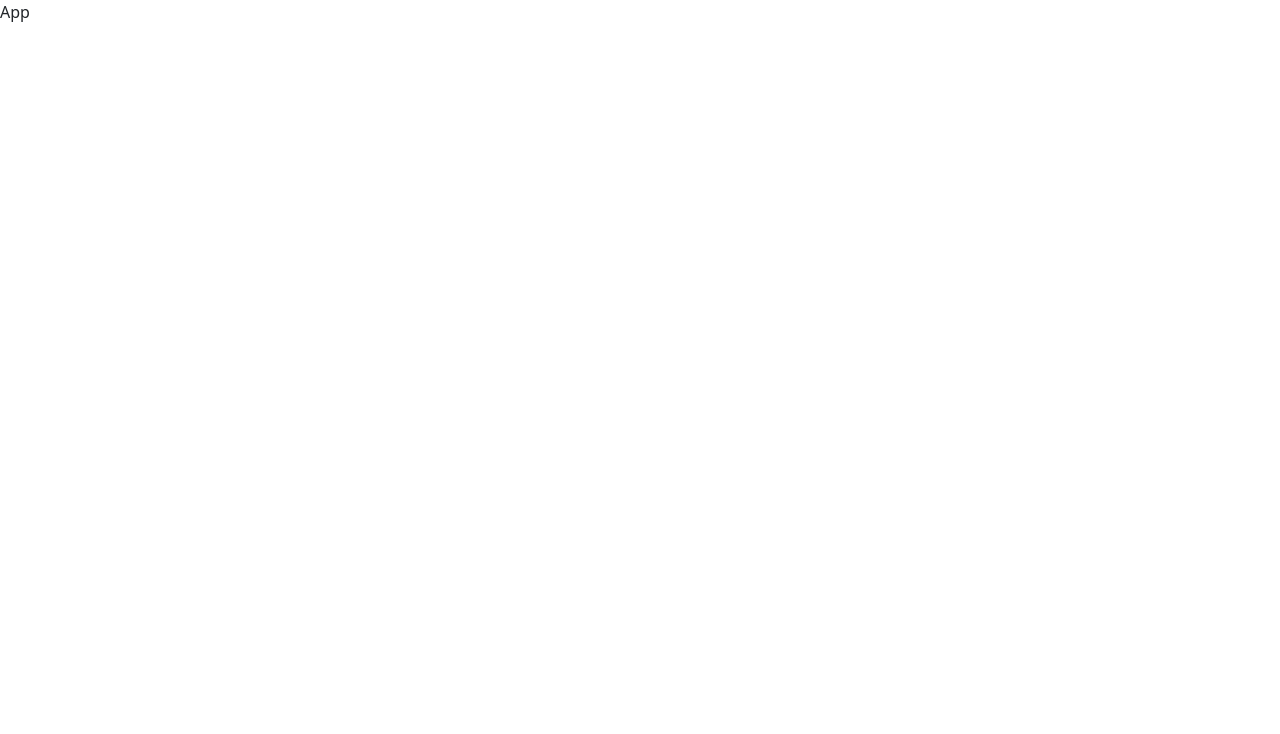
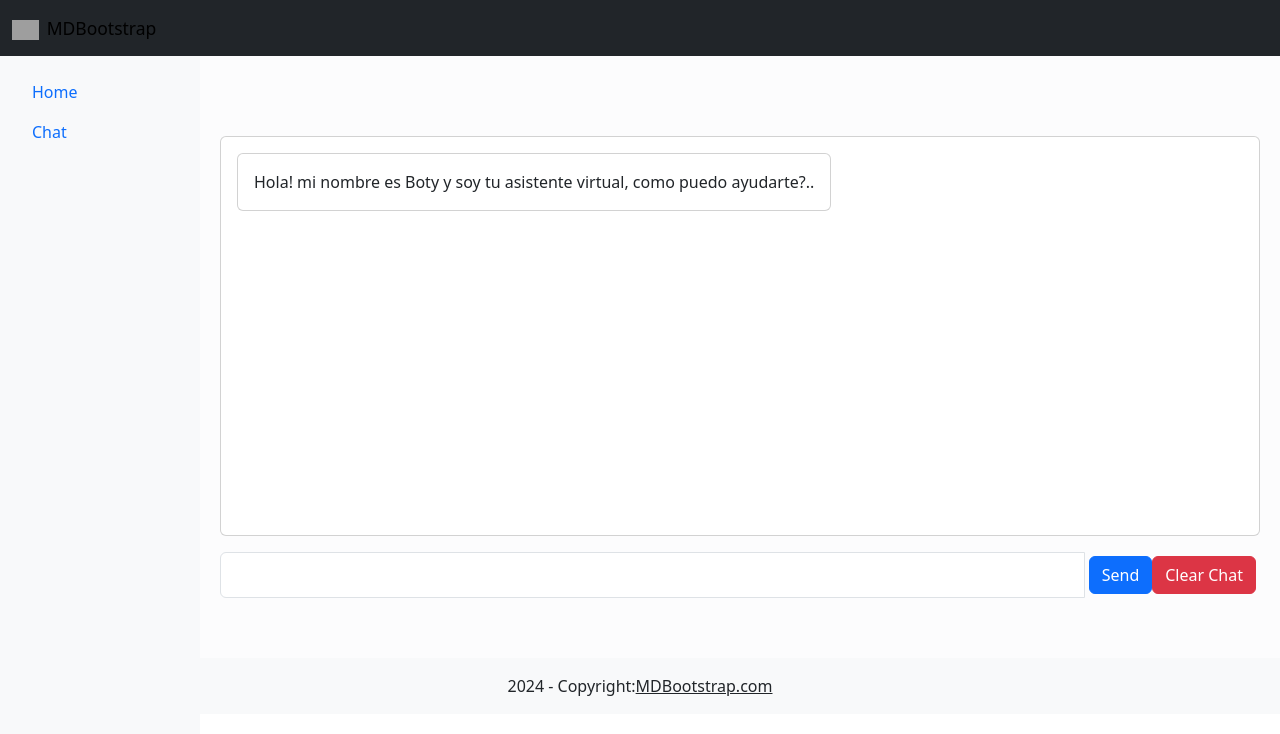
Before and after one commit to juancespinozazumbado/Minibot-Cliente, a React (Vite) app: page / in a window 1280 px wide. Shown: the top 734 px of the page. Built offline with nearby package versions, Linux system fonts and the light colour scheme; grey boxes are pictures that could not be loaded.

Commit message:
funcionalidad chat

```diff
--- a/package.json
+++ b/package.json
@@ -10,10 +10,12 @@
     "preview": "vite preview"
   },
   "dependencies": {
+    "axios": "^1.7.2",
     "bootstrap": "^5.3.3",
     "bootstrap-icons": "^1.11.3",
     "react": "^18.3.1",
-    "react-dom": "^18.3.1"
+    "react-dom": "^18.3.1",
+    "react-router-dom": "^6.24.1"
   },
   "devDependencies": {
     "@types/react": "^18.3.3",
--- a/src/App.jsx
+++ b/src/App.jsx
@@ -1,6 +1,12 @@
 import { useState } from 'react'
 import reactLogo from './assets/react.svg'
 import viteLogo from '/vite.svg'
+import Navbar from './components/Layout/Navbar'
+import Sidebar from './components/Layout/Sidebar'
+import Footer from './components/Layout/Footer'
+import Chat from './components/Chat/Chat'
+
+
 import './App.css'
 
 function App() {
@@ -8,7 +14,14 @@ function App() {
 
   return (
     <>
-     <p>App </p>
+      <div>
+        <Navbar />
+        <Sidebar />
+          <div className="content bg-light-subtle" style={{ marginLeft: '200px', paddingTop: '60px', paddingBottom: '40px' }}>
+          <Chat />
+        </div>
+        <Footer />
+      </div>
     </>
   )
 }
--- /dev/null
+++ b/src/Service/ChatService.js
@@ -0,0 +1,16 @@
+import axios from 'axios';
+
+const API_URL = 'https://miniboot-servicio.azurewebsites.net/api/v1';
+//const API_URL = 'https://localhost:5001/api/v1'
+
+const sendMessage = async (message) => {
+  try {
+    const response = await axios.post(`${API_URL}/chat/send`, { texto : message });
+    return response.data;
+  } catch (error) {
+    console.error('Error sending message:', error);
+    throw error;
+  }
+};
+
+export { sendMessage };
--- /dev/null
+++ b/src/components/Chat/Chat.jsx
@@ -0,0 +1,147 @@
+// import React, { useState, useEffect } from 'react';
+// import axios from 'axios';
+
+// const firstMessages = [
+//      { message: "Hola! mi nombre es Boty y soy tu asistente virtual, como puedo ayudarte?.." , bot: true },
+// ];
+
+// localStorage.setItem('messages', JSON.stringify(firstMessages));
+
+
+
+
+// const Chat = () => {
+//   const [messages, setMessages] = useState([]);
+//   const [input, setInput] = useState('');
+
+//   useEffect(() => {
+//     const storedMessages = JSON.parse(localStorage.getItem('messages')) || [];
+//     setMessages(storedMessages);
+//   }, []);
+
+//   const handleSend = async () => {
+//     if (input.trim()) {
+//       const userMessage = { message: input, bot: false };
+//       const updatedMessages = [...messages, userMessage];
+//       setMessages(updatedMessages);
+//       localStorage.setItem('messages', JSON.stringify(updatedMessages));
+
+//       const response = await axios.post('/api/chat', { message: input });
+//       const botMessage = { message: response.data.response, bot: true };
+//       const finalMessages = [...updatedMessages, botMessage];
+//       setMessages(finalMessages);
+//       localStorage.setItem('messages', JSON.stringify(finalMessages));
+//       setInput('');
+//     }
+//   };
+
+//   return (
+//     <div className="container" style={{ marginLeft: '200px', padding: '20px' }}>
+//       <div className="card" style={{ height: '400px', overflowY: 'scroll' }}>
+//         <div className="card-body">
+//           {messages.map((msg, index) => (
+//             <div
+//               key={index}
+//               className={`d-flex ${msg.bot ? 'justify-content-start' : 'justify-content-end'}`}
+//             >
+//               <div className="card mb-2" style={{ maxWidth: '80%' }}>
+//                 <div className="card-body">
+//                   <p className="card-text">{msg.message}</p>
+//                 </div>
+//               </div>
+//             </div>
+//           ))}
+//         </div>
+//       </div>
+//       <div className="input-group mt-3">
+//         <input
+//           type="text"
+//           className="form-control"
+//           value={input}
+//           onChange={(e) => setInput(e.target.value)}
+//         />
+//         <div className="input-group-append">
+//           <button className="btn btn-primary" onClick={handleSend}>Send</button>
+//         </div>
+//       </div>
+//     </div>
+//   );
+// };
+
+// export default Chat;
+
+
+
+import React, { useState, useEffect } from 'react';
+import { sendMessage } from '../../Service/ChatService.js';
+
+const firstMessages = [
+    { message: "Hola! mi nombre es Boty y soy tu asistente virtual, como puedo ayudarte?.." , bot: true },
+];
+
+localStorage.setItem('messages', JSON.stringify(firstMessages));
+
+const Chat = () => {
+  const [messages, setMessages] = useState([]);
+  const [input, setInput] = useState('');
+
+  useEffect(() => {
+    const storedMessages = JSON.parse(localStorage.getItem('messages')) || [];
+    setMessages(storedMessages);
+  }, []);
+
+  const handleSend = async () => {
+    if (input.trim()) {
+      const userMessage = { message: input, bot: false };
+      const updatedMessages = [...messages, userMessage];
+      setMessages(updatedMessages);
+      localStorage.setItem('messages', JSON.stringify(updatedMessages));
+
+      try {
+        const response = await sendMessage(input);
+        const botMessage = { message: response.respuesta, bot: true };
+        const finalMessages = [...updatedMessages, botMessage];
+        setMessages(finalMessages);
+        localStorage.setItem('messages', JSON.stringify(finalMessages));
+        setInput('');
+      } catch (error) {
+        console.error('Error sending message:', error);
+      }
+    }
+  };
+
+  return (
+    <div className="container" style={{  padding: '20px' }}>
+      <div className="card" style={{ height: '400px', overflowY: 'scroll' }}>
+        <div className="card-body">
+          {messages.map((msg, index) => (
+            <div
+              key={index}
+              className={`d-flex ${msg.bot ? 'justify-content-start' : 'justify-content-end'}`}
+            >
+              <div className="card mb-2" style={{ maxWidth: '80%' }}>
+                <div className="card-body">
+                  <p className="card-text">{msg.message}</p>
+                </div>
+              </div>
+            </div>
+          ))}
+        </div>
+      </div>
+      <div className="input-group mt-3">
+        <input
+          type="text"
+          className="form-control"
+          value={input}
+          onChange={(e) => setInput(e.target.value)}
+        />
+        <div className="input-group-append m-1">
+          <button className="btn btn-primary" onClick={handleSend}>Send</button>
+          <button className="btn btn-danger ml-2">Clear Chat</button>
+        </div>
+      </div>
+    </div>
+  );
+};
+
+export default Chat;
--- /dev/null
+++ b/src/components/Layout/Footer.jsx
@@ -0,0 +1,16 @@
+import React from 'react';
+
+const Footer = () => {
+  return (
+    <footer className="bg-body-tertiary text-center text-lg-start">
+
+      <div className="text-center p-3" style={{backgroundcolor: 'rgba(0, 0, 0, 0.05)'}}>
+         2024 - Copyright:
+        <a className="text-body" href="https://mdbootstrap.com/">MDBootstrap.com</a>
+      </div>
+    </footer>
+  );
+
+}
+
+export default Footer;
--- /dev/null
+++ b/src/components/Layout/Navbar.jsx
@@ -0,0 +1,23 @@
+import React from 'react'
+
+const Navbar = () => {
+  return (
+
+    <nav className="navbar navbar-light bg-dark">
+      <div className="container-fluid">
+        <a className="navbar-brand" href="#">
+          <img
+            src="https://mdbcdn.b-cdn.net/img/logo/mdb-transaprent-noshadows.webp"
+            className="me-2"
+            height="20"
+            alt="MDB Logo"
+            loading="lazy"
+          />
+          <small>MDBootstrap</small>
+        </a>
+      </div>
+    </nav>
+  )
+}
+
+export default Navbar
--- /dev/null
+++ b/src/components/Layout/Sidebar.jsx
@@ -0,0 +1,18 @@
+import React from 'react'
+
+const Sidebar = () => {
+  return (
+    <div className="d-flex flex-column vh-100 bg-light p-3" style={{ position: 'fixed', width: '200px' }}>
+    <ul className="nav flex-column">
+      <li className="nav-item">
+        <a className="nav-link" href="#">Home</a>
+      </li>
+      <li className="nav-item">
+        <a className="nav-link" href="#">Chat</a>
+      </li>
+    </ul>
+  </div>
+  )
+}
+
+export default Sidebar
```
Also changed, not shown: 2 other files (tests, documents, lock files or other folders).
